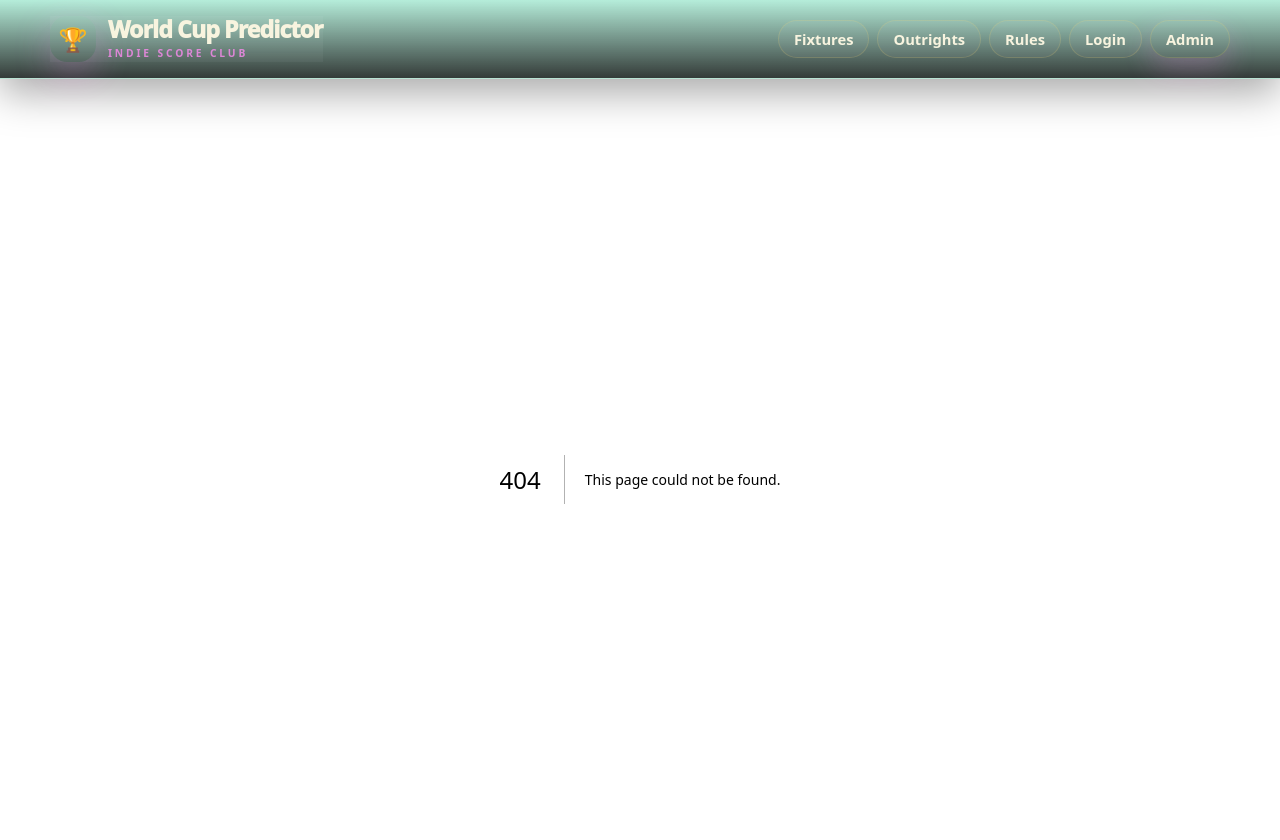
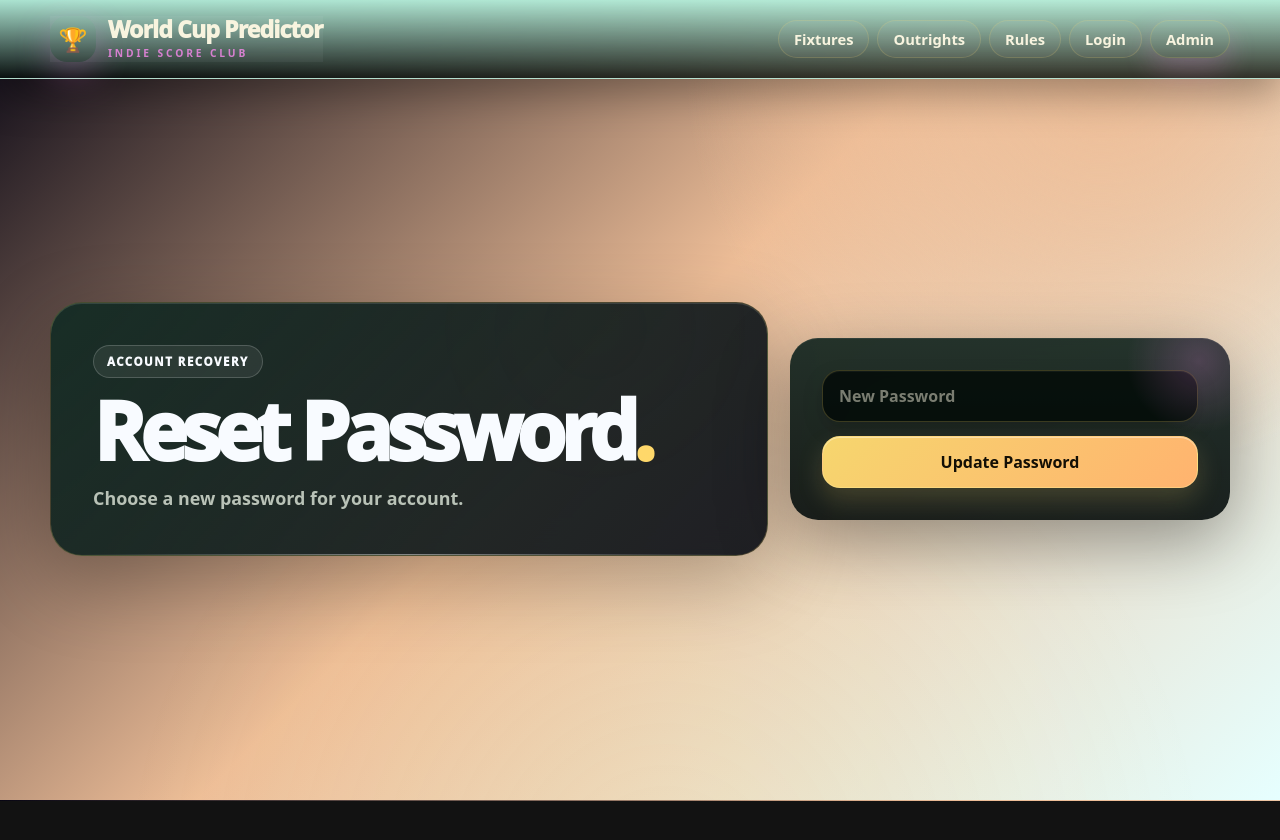
Before and after one commit to Stephenlyne62/world-cup-predictor, a Next.js app: page /reset-password in a window 1280 px wide. Before the commit this address had no page. Shown: the top 840 px of the page. After the commit the page ends 801 px from the top, so only its background shows below. Built offline with nearby package versions, Linux system fonts and the light colour scheme; no server answers.

Commit message:
Forgot Password Flow

```diff
--- a/app/login/page.tsx
+++ b/app/login/page.tsx
@@ -13,8 +13,11 @@ export default function LoginPage() {
       password,
     });
 
-    if (error) alert(error.message);
-    else alert("Account created. You can now sign in.");
+    if (error) {
+      alert(error.message);
+    } else {
+      alert("Account created. You can now sign in.");
+    }
   }
 
   async function signIn() {
@@ -23,8 +26,28 @@ export default function LoginPage() {
       password,
     });
 
-    if (error) alert(error.message);
-    else window.location.href = "/";
+    if (error) {
+      alert(error.message);
+    } else {
+      window.location.href = "/";
+    }
+  }
+
+  async function resetPassword() {
+    if (!email) {
+      alert("Enter your email first.");
+      return;
+    }
+
+    const { error } = await supabase.auth.resetPasswordForEmail(email, {
+      redirectTo: "https://world-cup-predictor-mirjujaer-stephen-s-projects268888.vercel.app/reset-password",
+    });
+
+    if (error) {
+      alert(error.message);
+    } else {
+      alert("Password reset email sent.");
+    }
   }
 
   async function signOut() {
@@ -37,14 +60,20 @@ export default function LoginPage() {
       <section className="auth-layout">
         <div className="wc-hero auth-hero">
           <p className="wc-kicker">clubhouse entry</p>
-          <h1 className="wc-title">Login<span>.</span></h1>
+          <h1 className="wc-title">
+            Login<span>.</span>
+          </h1>
+
           <p className="wc-copy">
-            Sign in, name your chaos ball, and keep your tournament takes safely tucked away.
+            Sign in, name your chaos ball, and keep your tournament takes
+            safely tucked away.
           </p>
         </div>
 
         <div className="wc-card wc-card-pad auth-card">
-          <div className="auth-note">Your picks, your table, your tiny bit of football glory.</div>
+          <div className="auth-note">
+            Your picks, your table, your tiny bit of football glory.
+          </div>
 
           <div className="wc-form">
             <input
@@ -64,10 +93,26 @@ export default function LoginPage() {
             />
 
             <div className="auth-actions">
-              <button onClick={signUp} className="wc-button secondary">Sign Up</button>
-              <button onClick={signIn} className="wc-button">Sign In</button>
-              <button onClick={signOut} className="wc-button danger">Sign Out</button>
+              <button onClick={signUp} className="wc-button secondary">
+                Sign Up
+              </button>
+
+              <button onClick={signIn} className="wc-button">
+                Sign In
+              </button>
+
+              <button onClick={signOut} className="wc-button danger">
+                Sign Out
+              </button>
             </div>
+
+            <button
+              onClick={resetPassword}
+              className="wc-button secondary"
+              type="button"
+            >
+              Forgot Password?
+            </button>
           </div>
         </div>
       </section>
--- /dev/null
+++ b/app/reset-password/page.tsx
@@ -0,0 +1,63 @@
+"use client";
+
+import { useState } from "react";
+import { supabase } from "@/lib/supabaseClient";
+
+export default function ResetPasswordPage() {
+  const [password, setPassword] = useState("");
+
+  async function updatePassword() {
+    if (!password) {
+      alert("Enter a new password.");
+      return;
+    }
+
+    const { error } = await supabase.auth.updateUser({
+      password,
+    });
+
+    if (error) {
+      alert(error.message);
+    } else {
+      alert("Password updated successfully.");
+      window.location.href = "/login";
+    }
+  }
+
+  return (
+    <main className="wc-page auth-page">
+      <section className="auth-layout">
+        <div className="wc-hero auth-hero">
+          <p className="wc-kicker">account recovery</p>
+
+          <h1 className="wc-title">
+            Reset Password<span>.</span>
+          </h1>
+
+          <p className="wc-copy">
+            Choose a new password for your account.
+          </p>
+        </div>
+
+        <div className="wc-card wc-card-pad auth-card">
+          <div className="wc-form">
+            <input
+              type="password"
+              placeholder="New Password"
+              className="wc-field"
+              value={password}
+              onChange={(e) => setPassword(e.target.value)}
+            />
+
+            <button
+              onClick={updatePassword}
+              className="wc-button"
+            >
+              Update Password
+            </button>
+          </div>
+        </div>
+      </section>
+    </main>
+  );
+}
```
